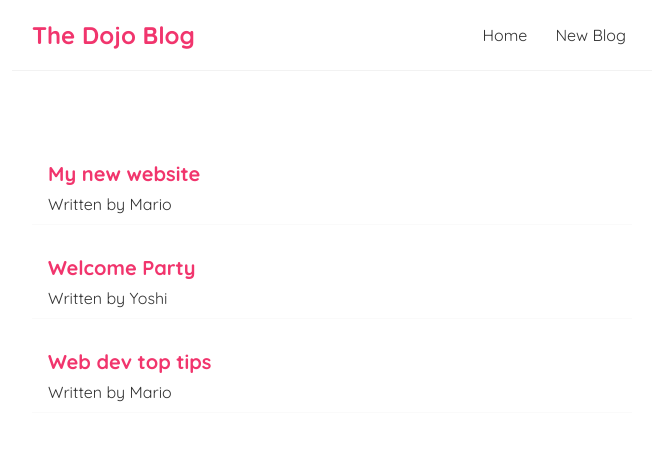
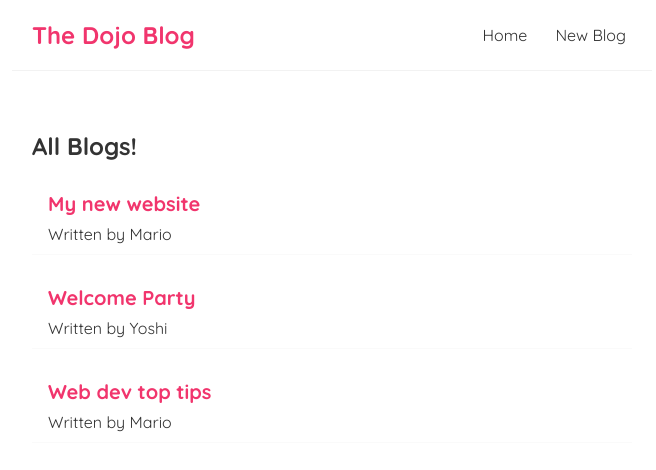
Before and after one commit to NikFarees/dojo-blog, a React (Create React App) app: page / in a window 1280 px wide. Shown: the top 470 px of the page, without its empty margins (308-964 px from the left). Built offline with nearby package versions, Linux system fonts and the light colour scheme.

Commit message:
#10 - Props

```diff
--- /dev/null
+++ b/src/BlogList.js
@@ -0,0 +1,20 @@
+// const BlogList = (props) => {
+    // const blogs = props.blogs;
+    // const title = props.title;
+
+const BlogList = ({ blogs, title }) => {
+
+    return (
+        <div className="blog-list">
+            <h2>{title} </h2>
+            {blogs.map((blog) => (
+                <div className="blog-preview" key={blog.id}>
+                    <h2>{blog.title}</h2>
+                    <p>Written by {blog.author}</p>
+                </div>
+            ))}
+        </div>
+    );
+}
+
+export default BlogList;
--- a/src/Home.js
+++ b/src/Home.js
@@ -1,4 +1,5 @@
 import { useState } from 'react';
+import BlogList from './BlogList';
 
 const Home = () => {
     const [blogs, setBlogs] = useState([
@@ -9,12 +10,7 @@ const Home = () => {
 
     return (
         <div className="home">
-            {blogs.map((blog) => (
-                <div className="blog-preview" key={blog.id}>
-                    <h2>{blog.title}</h2>
-                    <p>Written by {blog.author}</p>
-                </div>
-            ))}
+            <BlogList blogs={blogs} title="All Blogs!"/>
         </div>
     );
 }
```
